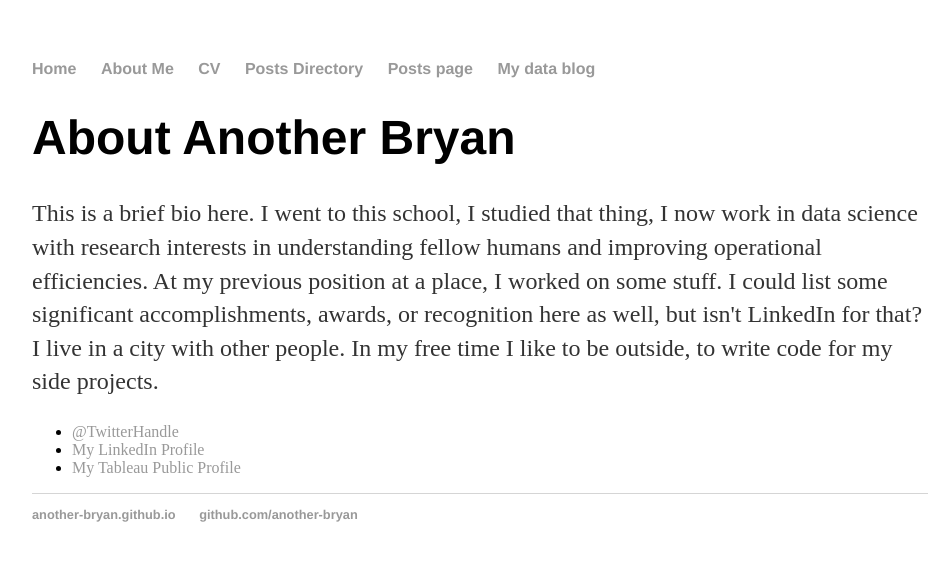
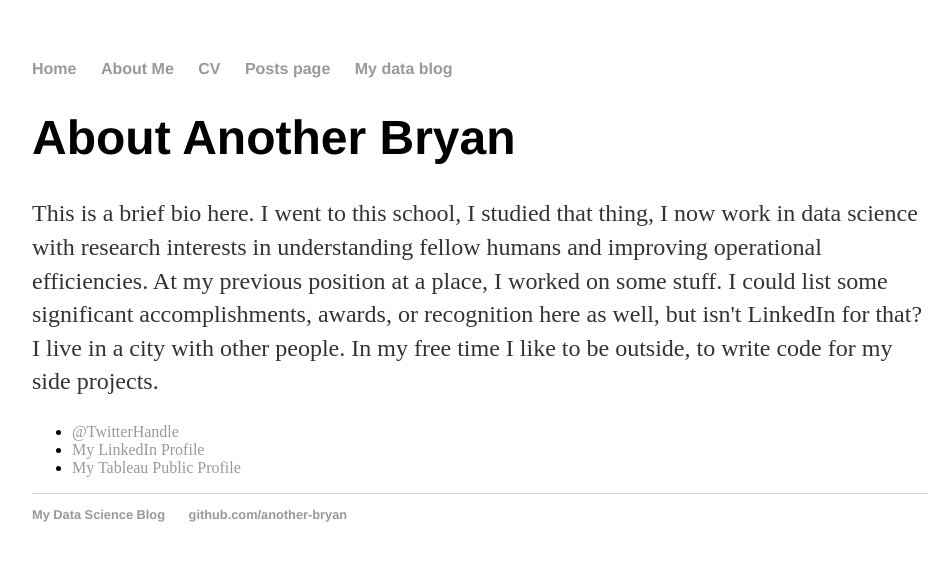
Before and after one commit to another-bryan/another-bryan.github.io, a Jekyll site: the page built from about.html, in a window 1280 px wide. Shown: the top 561 px of the page, without its empty margins (160-1112 px from the left). Built offline with Jekyll 4.4.1, drawn with Linux system fonts in a browser that asks for light colours.

Commit message:
Update default.html

```diff
--- a/_layouts/default.html
+++ b/_layouts/default.html
@@ -10,9 +10,8 @@
     		<ul>
         		<li><a href="/">Home</a></li>
 	        	<li><a href="about.html">About Me</a></li>
-        		<li><a href="/cv">CV</a></li>
-        		<li><a href="/_posts">Posts Directory</a></li>
-			<li><a href="posts.html">Posts page</a></li>
+        		<li><a href="cv.html">CV</a></li>
+        		<li><a href="posts.html">Posts page</a></li>
 			<li><a href="/data-blog">My data blog</a></li>
     		</ul>
 		</nav>
@@ -23,7 +22,7 @@
 		</div><!-- /.container -->
 		<footer>
     		<ul>
-        		<li><a href="https://another-bryan.github.io/">another-bryan.github.io</a></li>
+        		<li><a href="https://another-bryan.github.io/">My Data Science Blog</a></li>
 		        <li><a href="https://github.com/another-bryan">github.com/another-bryan</a></li>
 			</ul>
 		</footer>
```
